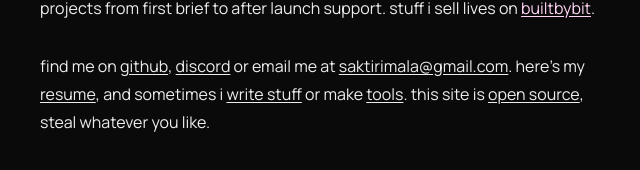
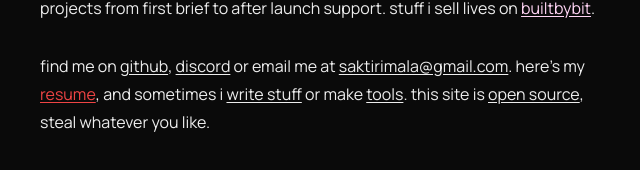
Before and after one commit to wrrfsub/Portfolio, a Next.js app: page / in a window 1280 px wide. Shown: the part 416-586 px from the top of the page, without its empty margins (320-960 px from the left). Built offline with nearby package versions, Linux system fonts and the light colour scheme.

Commit message:
red resume link

```diff
--- a/src/app/page.jsx
+++ b/src/app/page.jsx
@@ -317,7 +317,7 @@ export default function Home() {
           find me on <a className="link" href="https://github.com/wrrfsub" target="_blank" rel="noreferrer">github</a>,{' '}
           <a className="link" href="https://discord.com/users/1338099754080665651" target="_blank" rel="noreferrer">discord</a>
           {' '}or email me at <a className="link" href="mailto:saktirimala@gmail.com">saktirimala@gmail.com</a>.
-          here's my <a className="link" href="/tools/Shakti_Rimal_Resume.pdf" target="_blank">resume</a>,
+          here's my <a className="link text-red-500" href="/tools/Shakti_Rimal_Resume.pdf" target="_blank">resume</a>,
           and sometimes i <a className="link" href="/blog/">write stuff</a> or make <a className="link" href="/tools/">tools</a>.
           this site is <a className="link" href="https://github.com/wrrfsub/Portfolio" target="_blank" rel="noreferrer">open source</a>, steal whatever you like.
         </p>
```
